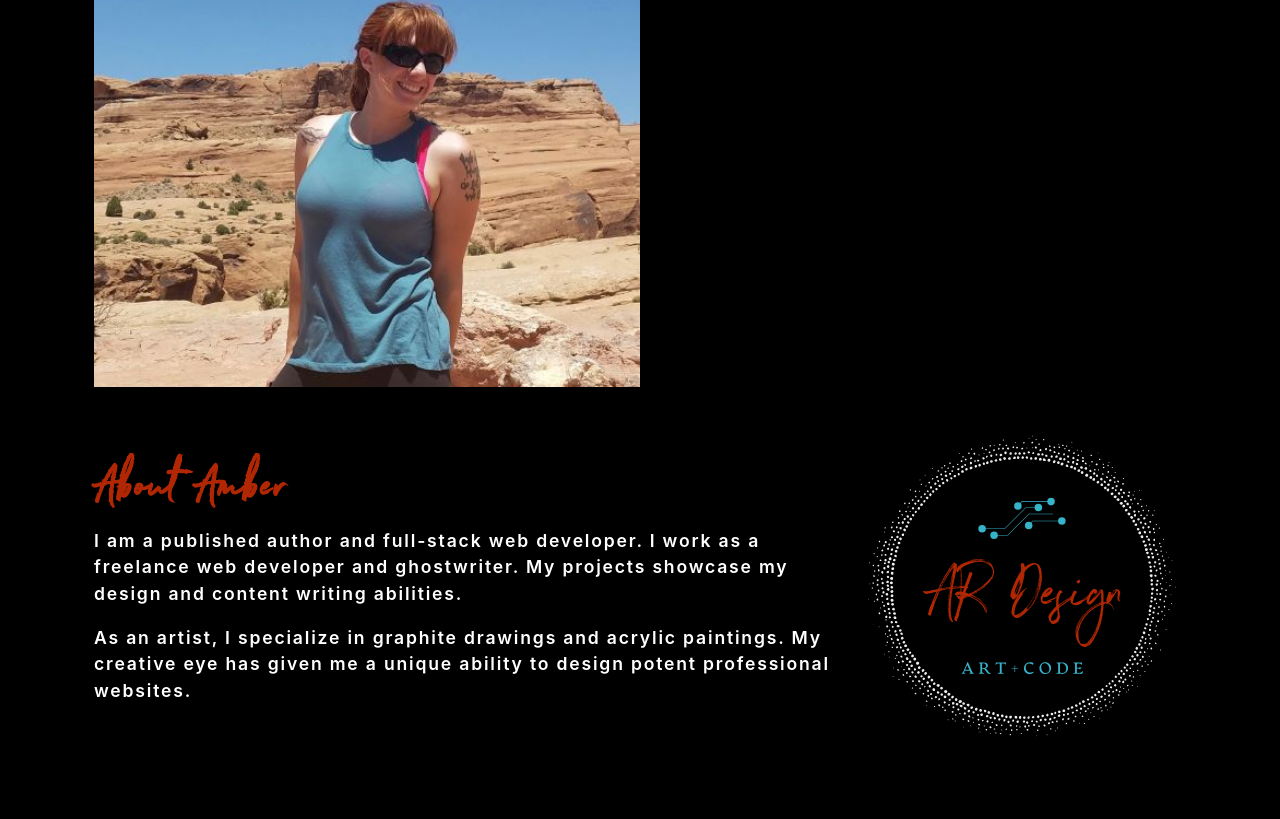
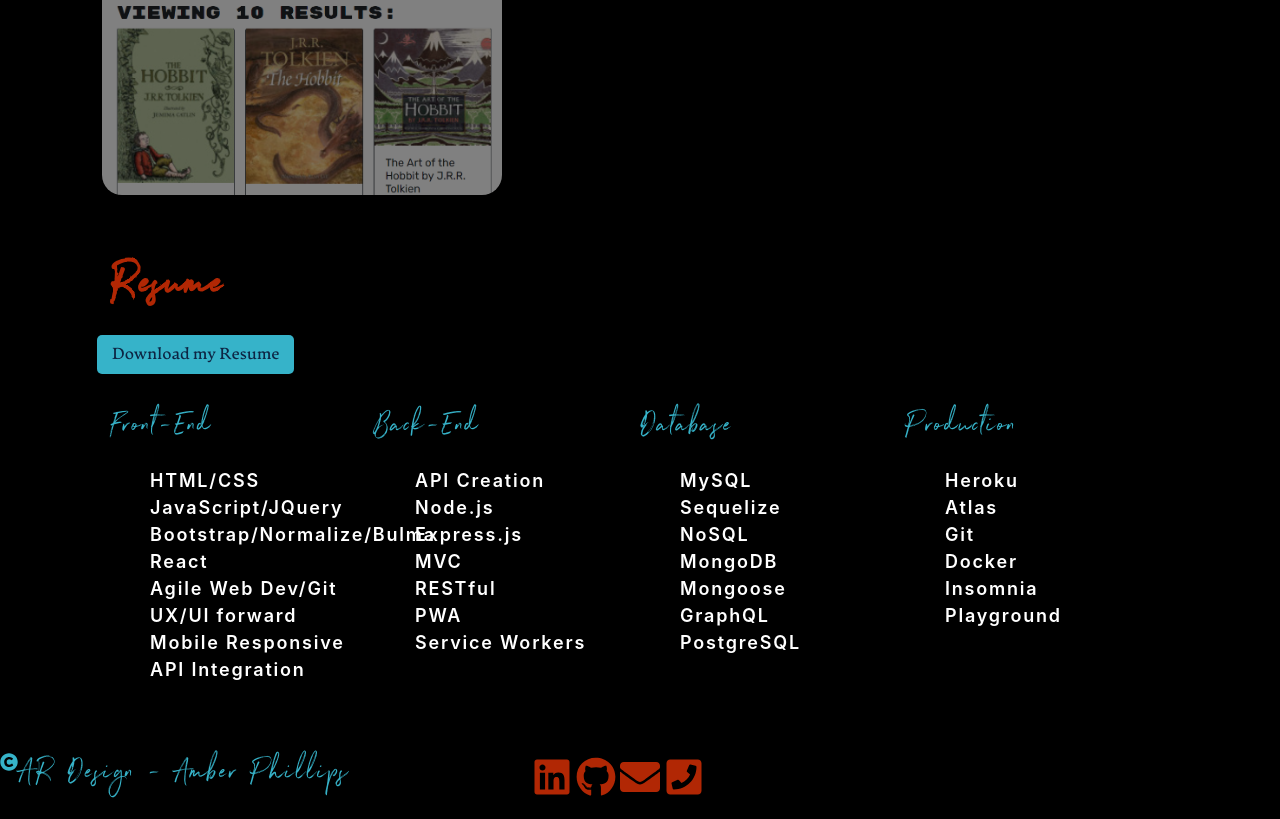
Before and after one commit to Aphillip22/ardesign-portfolio, a React (Create React App) app: page / in a window 1280 px wide. Shown: the part 2579-3398 px from the top of the page. Built offline with nearby package versions, Linux system fonts and the light colour scheme; a web font is replaced by a local one.

Commit message:
finalize css

```diff
--- a/src/App.js
+++ b/src/App.js
@@ -32,8 +32,8 @@ function App() {
         {!contactSelected ? (
         <>
           <Hero></Hero>
+          <About></About>
           <Portfolio currentCategory={currentCategory}></Portfolio>
-          <About></About>
           <Resume></Resume>
         </>
         ) : (
--- a/src/components/About/index.js
+++ b/src/components/About/index.js
@@ -1,13 +1,9 @@
 import React from 'react';
 import logoImage from "../../assets/images/clr-logo.svg";
-import aboutImage from "../../assets/images/about-img.jpg";
 
 function About() {
     return (
         <section className="my-5 flex-row hero" id="about">
-            <div className="hero-img" style={{ width: "50%" }}>
-                <img src={aboutImage} className="my-2" style={{ width: "100%" }} alt="about" />
-            </div>
             <div className="hero-about">
                 <h1>About Amber</h1>
                 <p>
--- a/src/components/Contact/index.js
+++ b/src/components/Contact/index.js
@@ -35,7 +35,7 @@ function ContactForm() {
 
     // JSX
     return (
-        <section class="flex-row">
+        <section class="flex-row" id="contact">
         <img src={contactImage} className="my-2" style={{ width: "30%" }} alt="contact" />
 
           <form id="contact-form" class="d-flex justify-content-center" onSubmit={handleSubmit}>
--- a/src/components/Nav/index.js
+++ b/src/components/Nav/index.js
@@ -21,7 +21,7 @@ function Nav(props) {
         <img
           src={logoImage}
           className="my-2 mx-2"
-          style={{ width: "12%" }}
+          style={{ width: "8%" }}
           alt="cover"
         ></img>
         <ul>
--- a/src/components/Resume/index.js
+++ b/src/components/Resume/index.js
@@ -6,10 +6,13 @@ export default function Resume() {
     <section>
     <div>
       <header className="resume" id="resume">
-        <h1>Resume</h1>
+        <h1 className="flex-row">Resume</h1>
       </header>
-      <div className="mx-2">
-        <div className="flex-row">
+      <a href={pdfFile} download="ARDesignResume.pdf">
+          <button type="button">Download my Resume</button>
+        </a>
+      <div className="mx-2 flex-row resume-container">
+        <div className="flex-column resume-card">
           <h3>Front-End</h3>
           <ul>
             <li>HTML/CSS</li>
@@ -22,7 +25,7 @@ export default function Resume() {
             <li>API Integration</li>
           </ul>
         </div>
-        <div className="flex-row">
+        <div className="flex-column resume-card">
           <h3>Back-End</h3>
           <ul>
             <li>API Creation</li>
@@ -34,7 +37,7 @@ export default function Resume() {
             <li>Service Workers</li>
           </ul>
         </div>
-        <div className="flex-row">
+        <div className="flex-column resume-card">
           <h3>Database</h3>
           <ul>
             <li>MySQL</li>
@@ -46,7 +49,7 @@ export default function Resume() {
             <li>PostgreSQL</li>
           </ul>
         </div>
-        <div className="flex-row">
+        <div className="flex-column resume-card">
         <h3>Production</h3>
         <ul>
           <li>Heroku</li>
@@ -58,11 +61,6 @@ export default function Resume() {
         </ul>
       </div>
     </div>
-      <div className="flex-row">
-        <a href={pdfFile} download="ARDesignResume.pdf">
-          <button type="button">Download my Resume</button>
-        </a>
-      </div>
     </div>
     </section>
   );
--- a/src/index.css
+++ b/src/index.css
@@ -233,6 +233,24 @@ header nav a:hover {
   transition-timing-function: ease-in-out;
 }
 /* End header styles */
+/* Resume styles begin */
+.resume h1 {
+  width: 30%;
+}
+.resume-card {
+  width: 25%;
+}
+.resume button {
+  font-size: 1rem;
+  text-decoration: none;
+  padding: 0.25rem 1rem;
+  border-radius: .5rem;
+  border: none;
+  outline: none;
+  cursor: pointer;
+  margin: 0 1px;
+  background-color: var(--secondary);
+}
 button {
   font-size: 1rem;
   text-decoration: none;
@@ -415,8 +433,9 @@ button {
 	background: var(--primary);
 	border: 0;
 	border-radius: 5px;
-	color: #fff;
+	color: var(--secondary);
 	cursor: pointer;
+  font-family: 'Artifex';
 	font-size: 16px;
 	font-weight: 600;
 	margin-bottom: 30px;
@@ -447,7 +466,4 @@ footer i {
   font-size: 40px;
   color: var(--accent-color);
 }
-.fa-icon-2 {
-  font-size: 40px;
-  color: var(--primary);
-}
+/* Footer end */
```
